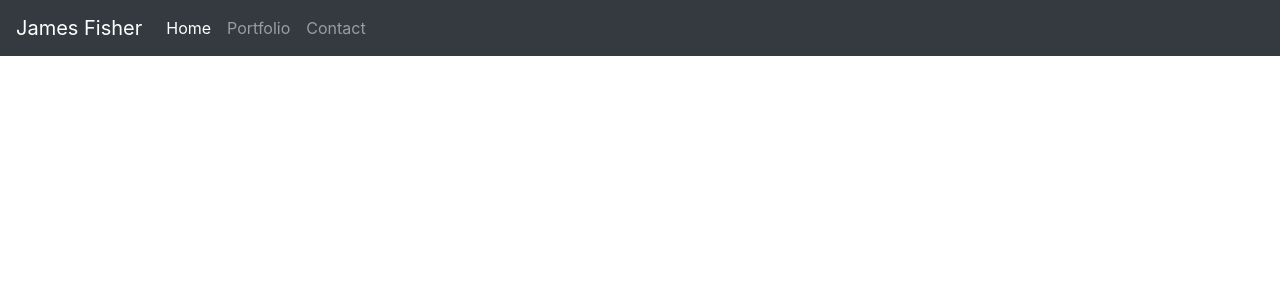
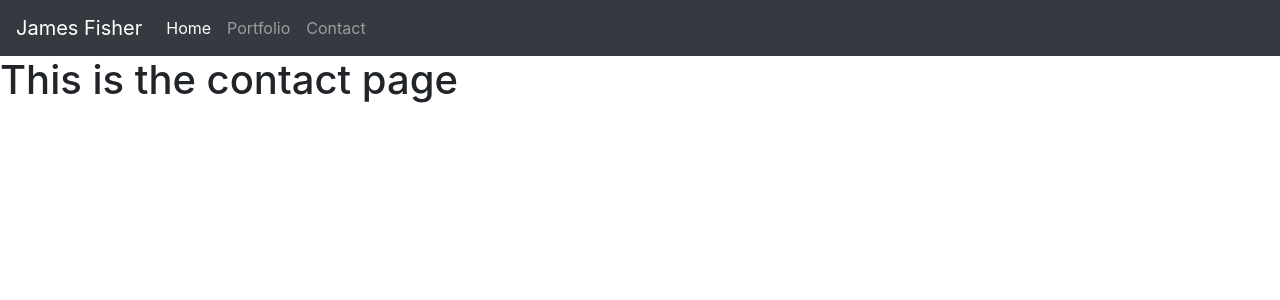
Before and after one commit to jfisher396/react-portfolio, a React (Create React App) app: page /contact in a window 1280 px wide. Shown: the top 300 px of the page. Built offline with nearby package versions, Linux system fonts and the light colour scheme.

Commit message:
setup React router

```diff
--- a/package.json
+++ b/package.json
@@ -8,6 +8,7 @@
     "@testing-library/user-event": "^7.2.1",
     "react": "^16.13.1",
     "react-dom": "^16.13.1",
+    "react-router-dom": "^5.2.0",
     "react-scripts": "3.4.3"
   },
   "scripts": {
--- a/src/App.js
+++ b/src/App.js
@@ -1,10 +1,32 @@
 import React from 'react';
+import { BrowserRouter as Router, Route, Switch } from 'react-router-dom'
 import './App.css';
+import Navbar from "./components/Navbar"
 import AboutMe from "./pages/AboutMe/AboutMe"
+import Portfolio from './pages/Portfolio/Portfolio';
+import Contact from './pages/Contact/Contact';
+// import Portfolio from "./pages/Portfolio"
+// import Contact from "./pages/Contact"
 
 function App() {
   return (
-    <AboutMe />
+    <Router>
+      <Navbar />
+      <Switch>
+        <Route path="/about">
+          <AboutMe />
+        </Route>
+        <Route path="/portfolio">
+          <Portfolio />
+        </Route>
+        <Route path="/contact">
+          <Contact />
+        </Route>
+        <Route exact path="/">
+          <AboutMe />
+        </Route>
+      </Switch>
+    </Router>
   );
 }
 
--- a/src/components/Navbar.js
+++ b/src/components/Navbar.js
@@ -5,7 +5,7 @@
     render() {
         return (
             <nav className="navbar navbar-expand-lg navbar-dark bg-dark">
-                <a className="navbar-brand" href="#">James Fisher</a>
+                <a className="navbar-brand" link="#">James Fisher</a>
                 <div className="collapse navbar-collapse" id="navbarSupportedContent">
                     <ul className="navbar-nav mr-auto">
                         <li className="nav-item active">
--- a/src/pages/AboutMe/AboutMe.js
+++ b/src/pages/AboutMe/AboutMe.js
@@ -4,7 +4,7 @@
 function AboutMe() {
     return (
         <div>
-            <Navbar />
+            <h1>This is the about me page</h1>
         </div>
     )
 }
--- a/src/pages/Contact/Contact.js
+++ b/src/pages/Contact/Contact.js
@@ -0,0 +1,9 @@
+import React from 'react'
+
+export default function Contact() {
+    return (
+        <div>
+            <h1>This is the contact page</h1>
+        </div>
+    )
+}
--- a/src/pages/Portfolio/Portfolio.js
+++ b/src/pages/Portfolio/Portfolio.js
@@ -0,0 +1,11 @@
+import React from "react";
+
+function Portfolio() {
+  return (
+    <div>
+      <h1>This is the portfolio page</h1>
+    </div>
+  );
+}
+
+export default Portfolio;
```
Also changed, not shown: 1 other file (tests, documents, lock files or other folders).
